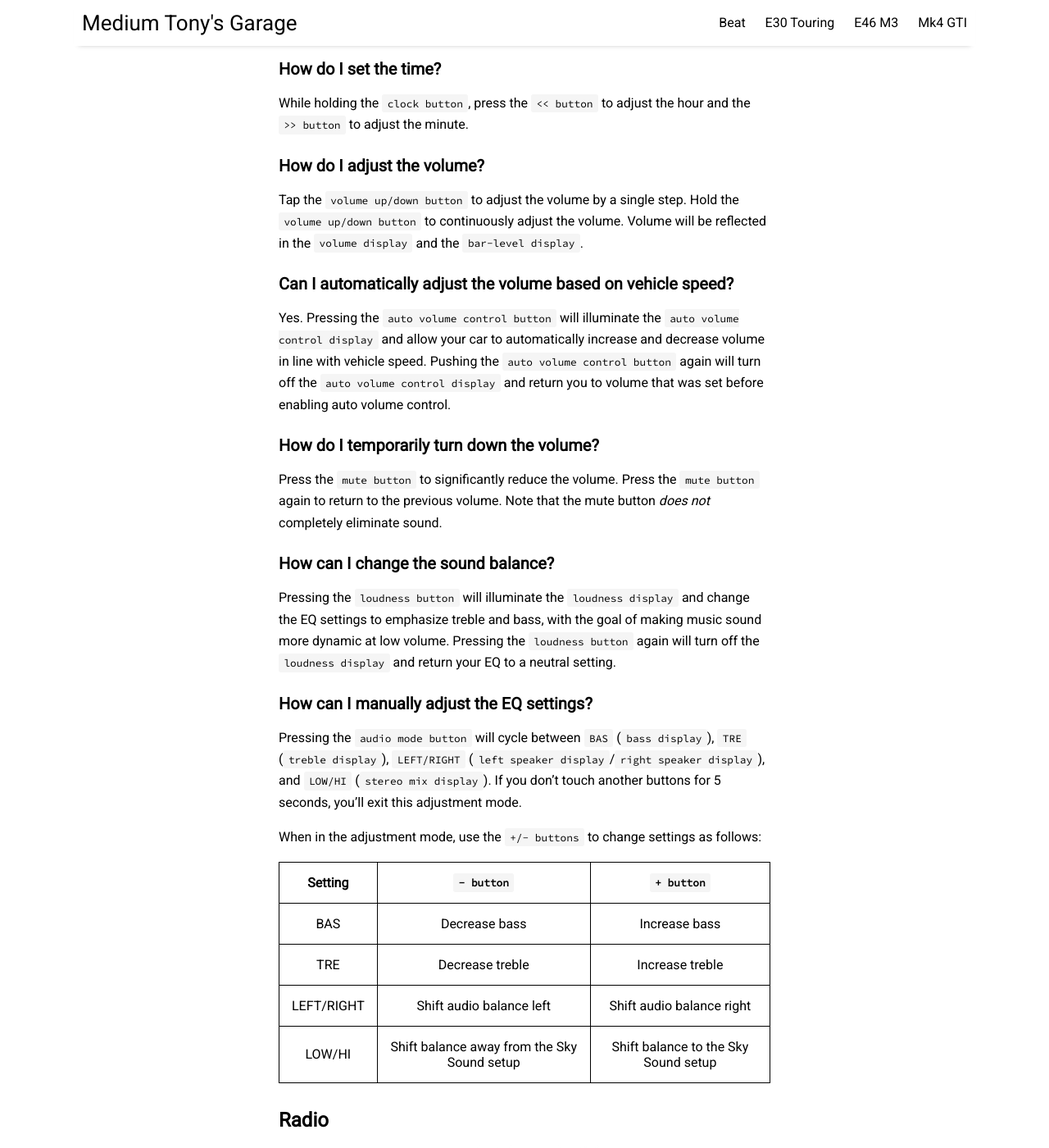
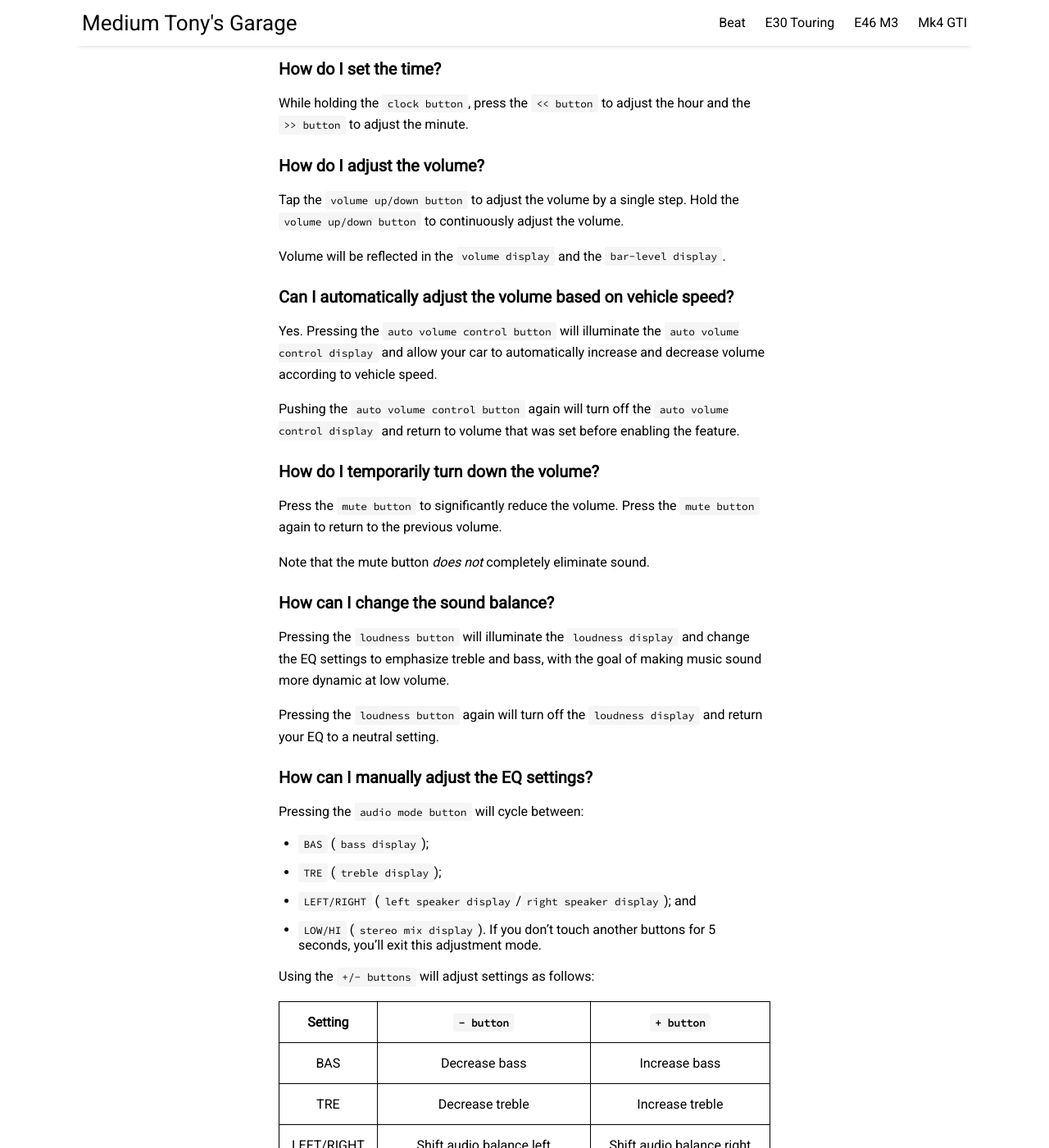
Before and after one commit to prestia/mediumtonys, a Jekyll site: the page built from _posts/2023-9-6-using-the-gathers-radio.md, in a window 1280 px wide and 1400 px high, scrolled down 3141 px. Shown: the whole window at 82% size. Built offline with Jekyll 4.4.1, drawn with Linux system fonts in a browser that asks for light colours; nearby versions of some CDN libraries.

Commit message:
update post on gathers radio

```diff
--- a/_posts/2023-9-6-using-the-gathers-radio.md
+++ b/_posts/2023-9-6-using-the-gathers-radio.md
@@ -57,21 +57,34 @@ Push the `clock button` to display the time.
 While holding the `clock button`, press the `<< button` to adjust the hour and the `>> button` to adjust the minute.
 
 ### How do I adjust the volume?
-Tap the `volume up/down button` to adjust the volume by a single step. Hold the `volume up/down button` to continuously adjust the volume. Volume will be reflected in the `volume display` and the `bar-level display`.
+Tap the `volume up/down button` to adjust the volume by a single step. Hold the `volume up/down button` to continuously adjust the volume.
+
+Volume will be reflected in the `volume display` and the `bar-level display`.
 
 ### Can I automatically adjust the volume based on vehicle speed?
-Yes. Pressing the `auto volume control button` will illuminate the `auto volume control display` and allow your car to automatically increase and decrease volume in line with vehicle speed. Pushing the `auto volume control button` again will turn off the `auto volume control display` and return you to volume that was set before enabling auto volume control.
+Yes. Pressing the `auto volume control button` will illuminate the `auto volume control display` and allow your car to automatically increase and decrease volume according to vehicle speed.
+
+Pushing the `auto volume control button` again will turn off the `auto volume control display` and return to volume that was set before enabling the feature.
 
 ### How do I temporarily turn down the volume?
-Press the `mute button` to significantly reduce the volume. Press the `mute button` again to return to the previous volume. Note that the mute button _does not_ completely eliminate sound.
+Press the `mute button` to significantly reduce the volume. Press the `mute button` again to return to the previous volume.
+
+Note that the mute button _does not_ completely eliminate sound.
 
 ### How can I change the sound balance?
-Pressing the `loudness button` will illuminate the `loudness display` and change the EQ settings to emphasize treble and bass, with the goal of making music sound more dynamic at low volume. Pressing the `loudness button` again will turn off the `loudness display` and return your EQ to a neutral setting.
+Pressing the `loudness button` will illuminate the `loudness display` and change the EQ settings to emphasize treble and bass, with the goal of making music sound more dynamic at low volume.
+
+Pressing the `loudness button` again will turn off the `loudness display` and return your EQ to a neutral setting.
 
 ### How can I manually adjust the EQ settings?
-Pressing the `audio mode button` will cycle between `BAS` (`bass display`), `TRE` (`treble display`), `LEFT/RIGHT` (`left speaker display`/`right speaker display`), and `LOW/HI` (`stereo mix display`). If you don't touch another buttons for 5 seconds, you'll exit this adjustment mode.
+Pressing the `audio mode button` will cycle between:
+* `BAS` (`bass display`);
+* `TRE` (`treble display`);
+* `LEFT/RIGHT` (`left speaker display`/`right speaker display`); and
+* `LOW/HI` (`stereo mix display`).
+If you don't touch another buttons for 5 seconds, you'll exit this adjustment mode.
 
-When in the adjustment mode, use the `+/- buttons` to change settings as follows:
+Using the `+/- buttons` will adjust settings as follows:
 
 | Setting | `- button` | `+ button` |
 |:-------:|:--------:|:--------:|
```
